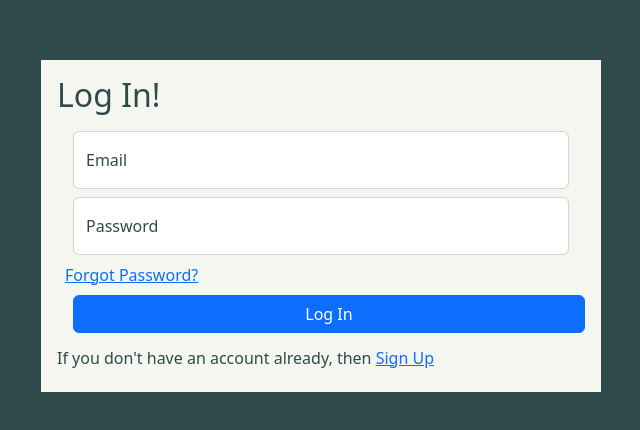
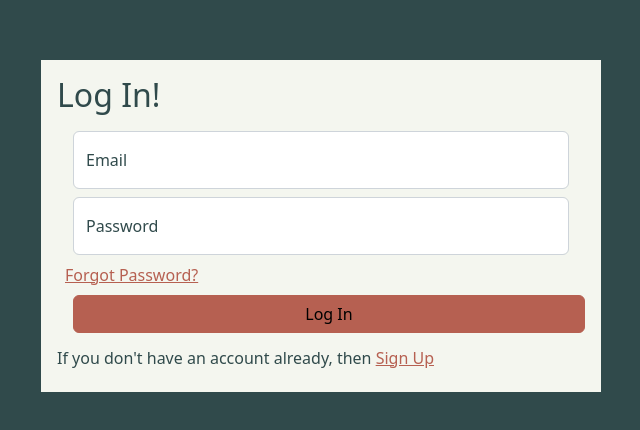
Before and after one commit to anmoljhamb/electronic-shelf-labels, a React (Vite) app in the folder client/: page /login in a window 1280 px wide. Shown: the part 174-604 px from the top of the page, without its empty margins (319-959 px from the left). Built offline with nearby package versions, Linux system fonts and the light colour scheme; no server answers.

Commit message:
uncomment import bootstrap.scss

```diff
--- a/client/src/main.scss
+++ b/client/src/main.scss
@@ -31,4 +31,4 @@
     }
 }
 
-// @import "../node_modules/bootstrap/scss/bootstrap.scss";
+@import "../node_modules/bootstrap/scss/bootstrap.scss";
```
Also changed, not shown: 2 other files (tests, documents, lock files or other folders).
